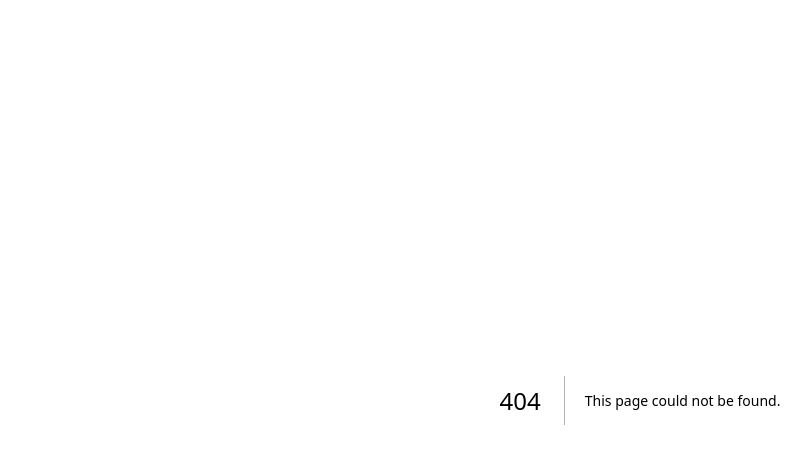
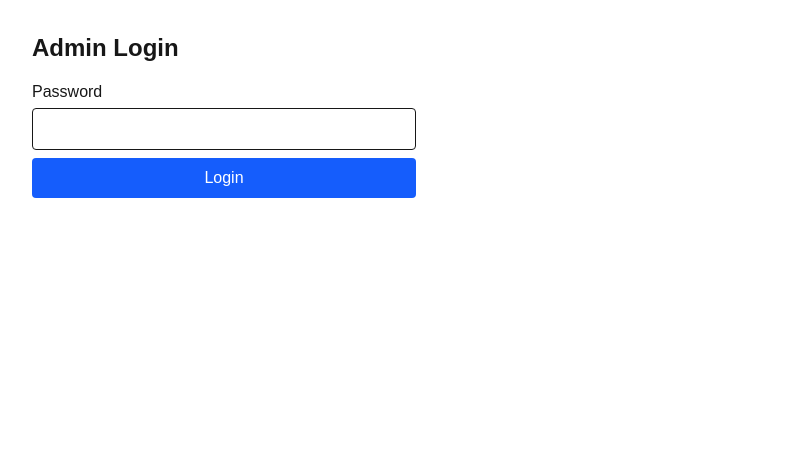
Before and after one commit to leone-silveira/site-arirang, a Next.js app: page /admin/login in a window 1280 px wide. Before the commit this address had no page. Shown: the top 464 px of the page, without its empty margins (0-811 px from the left). Built offline with nearby package versions, Linux system fonts and the light colour scheme.

Commit message:
fix: basePath url

```diff
--- /dev/null
+++ b/app/admin/login/page.tsx
@@ -0,0 +1,45 @@
+import { useState } from 'react';
+
+export default function AdminLoginPage() {
+  const [password, setPassword] = useState('');
+  const [error, setError] = useState<string | null>(null);
+
+  async function handleSubmit(e: React.FormEvent) {
+    e.preventDefault();
+    const res = await fetch('/api/admin/login', {
+      method: 'POST',
+      headers: { 'Content-Type': 'application/json' },
+      body: JSON.stringify({ password }),
+    });
+    if (res.ok) {
+      window.location.href = '/admin';
+    } else {
+      const data = await res.json();
+      setError(data.error || 'Unexpected');
+    }
+  }
+
+  return (
+    <main className="p-8">
+      <h1 className="text-2xl font-bold mb-4">Admin Login</h1>
+      <form onSubmit={handleSubmit} className="flex flex-col space-y-2 max-w-sm">
+        <label>
+          Password
+          <input
+            type="password"
+            value={password}
+            onChange={(e) => setPassword(e.target.value)}
+            className="mt-1 block w-full border rounded p-2"
+          />
+        </label>
+        {error && <p className="text-red-600">{error}</p>}
+        <button
+          type="submit"
+          className="px-4 py-2 bg-blue-600 text-white rounded"
+        >
+          Login
+        </button>
+      </form>
+    </main>
+  );
+}
--- /dev/null
+++ b/app/admin/page.tsx
@@ -0,0 +1,40 @@
+import { cookies } from 'next/headers';
+import { redirect } from 'next/navigation';
+import { getPrisma } from '@/lib/prisma';
+
+export const revalidate = 0; // always server-side
+
+export default async function AdminPage() {
+  const cookieStore = cookies();
+  const isAdmin = cookieStore.get('admin')?.value === 'true';
+  if (!isAdmin) {
+    // redirect to login form
+    redirect('/admin/login');
+  }
+
+  const prisma = getPrisma();
+  const students = await prisma.student.findMany({
+    include: { user: true },
+    orderBy: { createdAt: 'asc' },
+  });
+
+  return (
+    <main className="p-8">
+      <h1 className="text-2xl font-bold mb-4">Admin Dashboard</h1>
+      <p>List of students:</p>
+      <ul className="list-disc pl-5">
+        {students.map((s) => (
+          <li key={s.id}>{s.user.name} ({s.user.email})</li>
+        ))}
+      </ul>
+      <form action="/api/admin/logout" method="post" className="mt-6">
+        <button
+          type="submit"
+          className="px-4 py-2 bg-red-500 text-white rounded"
+        >
+          Logout
+        </button>
+      </form>
+    </main>
+  );
+}
--- /dev/null
+++ b/app/api/admin/login/route.ts
@@ -0,0 +1,18 @@
+import { NextResponse } from 'next/server';
+
+export async function POST(req: Request) {
+  const { password } = await req.json();
+  if (password === process.env.ADMIN_PASSWORD) {
+    const res = NextResponse.redirect(new URL('/admin', req.url));
+    res.cookies.set({
+      name: 'admin',
+      value: 'true',
+      httpOnly: true,
+      path: '/',
+      maxAge: 60 * 60 * 24, // 1 day
+    });
+    return res;
+  }
+
+  return NextResponse.json({ error: 'bad credentials' }, { status: 401 });
+}
--- /dev/null
+++ b/app/api/admin/logout/route.ts
@@ -0,0 +1,12 @@
+import { NextResponse } from 'next/server';
+
+export async function POST(req: Request) {
+  const res = NextResponse.redirect(new URL('/admin/login', req.url));
+  res.cookies.set({
+    name: 'admin',
+    value: '',
+    path: '/',
+    maxAge: 0,
+  });
+  return res;
+}
--- /dev/null
+++ b/middleware.ts
@@ -0,0 +1,21 @@
+import { NextResponse } from 'next/server';
+import type { NextRequest } from 'next/server';
+
+export function middleware(req: NextRequest) {
+  const { pathname } = req.nextUrl;
+
+  if (pathname.startsWith('/admin')) {
+    const admin = req.cookies.get('admin')?.value === 'true';
+    if (!admin && pathname !== '/admin/login') {
+      const url = req.nextUrl.clone();
+      url.pathname = '/admin/login';
+      return NextResponse.redirect(url);
+    }
+  }
+
+  return NextResponse.next();
+}
+
+export const config = {
+  matcher: ['/admin/:path*'],
+};
```
